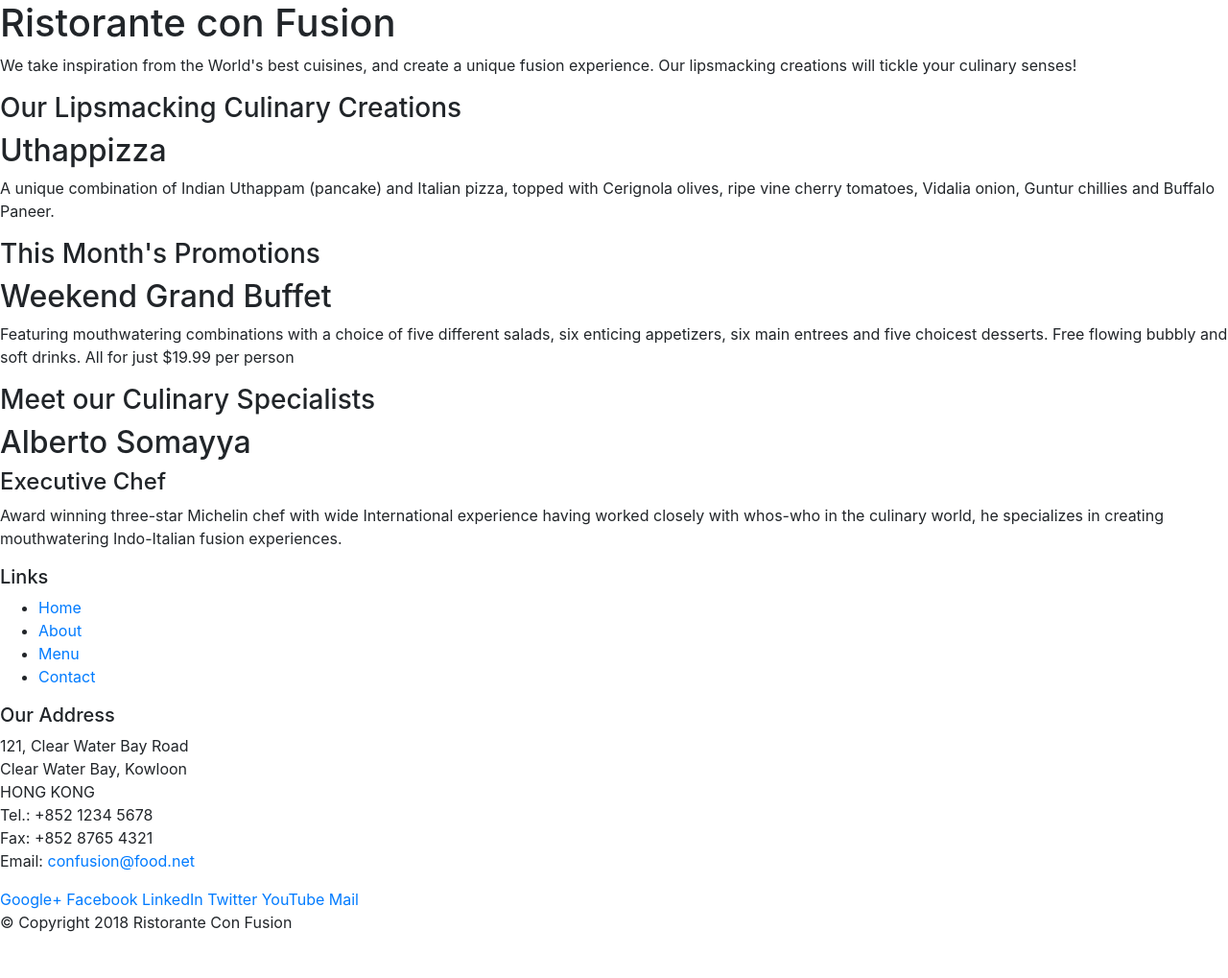
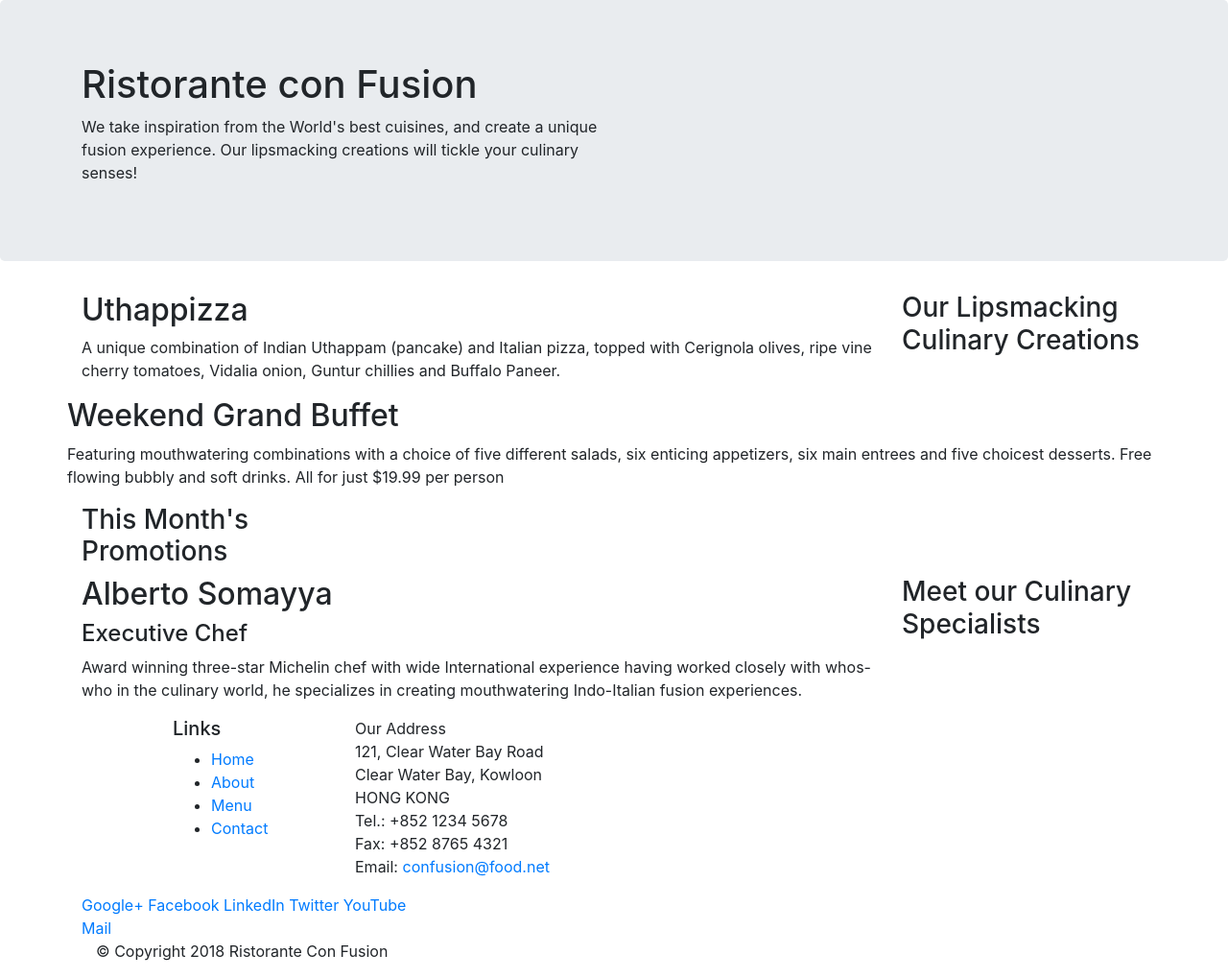
Before and after one commit to webmaster254/conFusion, a website: page index.html in a window 1280 px wide. Shown: the whole page at 96% size. Before the commit the page ends 989 px from the top, so only its background shows below. Drawn offline with nearby package versions, Linux system fonts and the light colour scheme.

Commit message:
Bootstrap grid part1

```diff
--- a/index.html
+++ b/index.html
@@ -14,33 +14,33 @@
 
 <body>
 
-    <header>
-        <div>
-            <div>
-                <div>
+    <header class="jumbotron">
+        <div class="container">
+            <div class='row'>
+                <div class="col-12 col-sm-6">
                     <h1>Ristorante con Fusion</h1>
                     <p>We take inspiration from the World's best cuisines, and create a unique fusion experience. Our lipsmacking creations will tickle your culinary senses!</p>
                 </div>
-                <div>
+                <div class="col-12 col-sm">
                 </div>
             </div>
         </div>
     </header>
 
-    <div>
-        <div>
-            <div>
+    <div class="container">
+        <div class="row">
+            <div class="col-12 col-sm-4 order-sm-last  col-md-3">
                 <h3>Our Lipsmacking Culinary Creations</h3>
             </div>
-            <div>
+            <div class="col col-sm order-sm-first col-md">
                 <h2>Uthappizza</h2>
                 <p>A unique combination of Indian Uthappam (pancake) and Italian pizza, topped with Cerignola olives, ripe vine cherry tomatoes, Vidalia onion, Guntur chillies and Buffalo Paneer.</p>
             </div>
         </div>
 
 
-        <div>
-            <div>
+        <div  class="row">
+            <div class="col-12 col-sm-4 order-sm-last col-md-3">
                 <h3>This Month's Promotions</h3>
             </div>
             <div>
@@ -49,11 +49,11 @@
             </div>
         </div>
 
-        <div>
-            <div>
+        <div  class="row">
+            <div class="col-12 col-sm-4 order-sm-last col-md-3">
                 <h3>Meet our Culinary Specialists</h3>
             </div>
-            <div>
+            <div class="col col-sm order-sm-first col-md">
                 <h2>Alberto Somayya</h2>
                 <h4>Executive Chef</h4>
                 <p>Award winning three-star Michelin chef with wide International experience having worked closely with whos-who in the culinary world, he specializes in creating mouthwatering Indo-Italian fusion experiences. </p>
@@ -62,9 +62,9 @@
     </div>
 
     <footer>
-        <div>
-            <div>
-                <div>
+        <div class="container">
+            <div class="row">
+                <div class="col-4 offset-1 col-sm-2">
                     <h5>Links</h5>
                     <ul>
                         <li><a href="#">Home</a></li>
@@ -73,7 +73,7 @@
                         <li><a href="#">Contact</a></li>
                     </ul>
                 </div>
-                <div>
+                <div class="col-7 col-sm-5>
                     <h5>Our Address</h5>
                     <address>
 		              121, Clear Water Bay Road<br>
@@ -84,7 +84,7 @@
 		              Email: <a href="mailto:confusion@food.net">confusion@food.net</a>
 		           </address>
                 </div>
-                <div>
+                <div class="col-12 col-sm-4">
                     <div>
                         <a href="http://google.com/+">Google+</a>
                         <a href="http://www.facebook.com/profile.php?id=">Facebook</a>
@@ -95,8 +95,8 @@
                     </div>
                 </div>
            </div>
-           <div>
-                <div>
+           <div clas="row">
+                <div class="col-auto">
                     <p>© Copyright 2018 Ristorante Con Fusion</p>
                 </div>
            </div>
```
